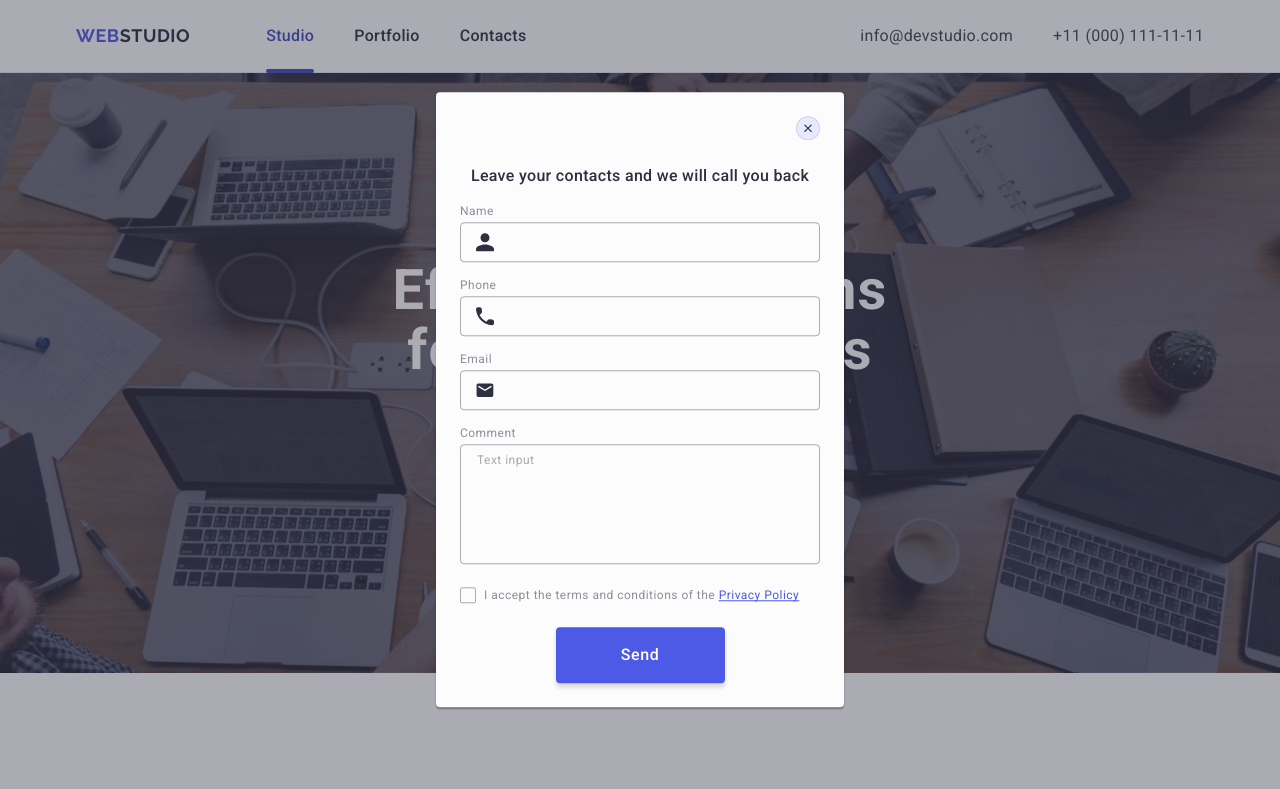
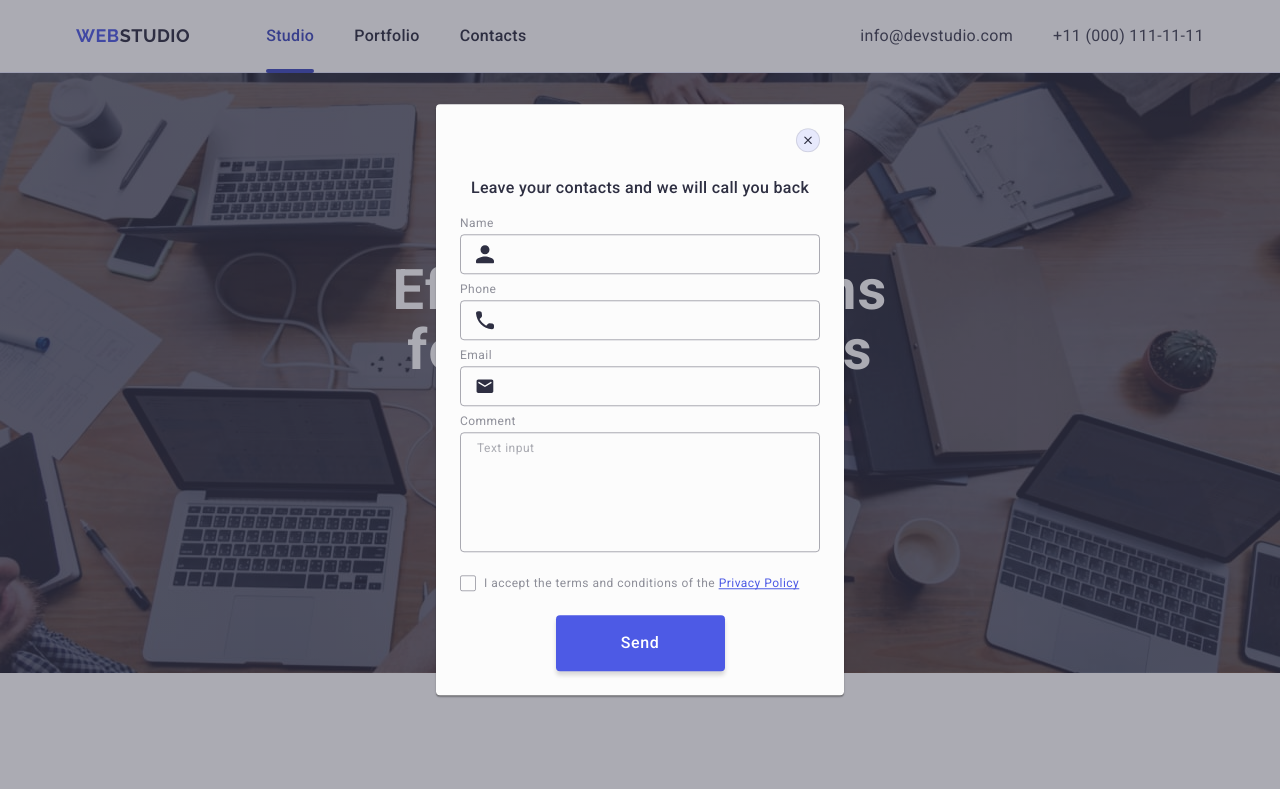
Before and after one commit to Harry1Potter/goit-markup-hw-05, a plain HTML site: page index.html in a window 1280 px wide. Shown: the top 789 px of the page. Drawn offline with nearby package versions, Linux system fonts and the light colour scheme.

Commit message:
Your descriptive message here

```diff
--- a/css/style.css
+++ b/css/style.css
@@ -630,6 +630,10 @@ footer {
 }
 /* ==========================Review form================== */
 
+.review-from-field-wrapper {
+    margin-bottom: 8px;
+}
+
 .review-form-description {
 font-weight: 500;
 line-height: 1.5;
@@ -639,7 +643,7 @@ color: #2e2f42;
 margin-bottom: 16px;
 }
 
-.review-from-field-wrapper {
+.review-from-field-last-wrapper {
     margin-bottom: 16px;
 }
 
--- a/index.html
+++ b/index.html
@@ -425,7 +425,7 @@
                 </svg>
                 </div>
             </div>
-            <div class="review-from-field-wrapper">
+            <div class="review-from-field-last-wrapper">
                 <label for="user-comment" class="review-form-field-label">Comment</label>
                 <textarea
                 class="review-form-message"
```
